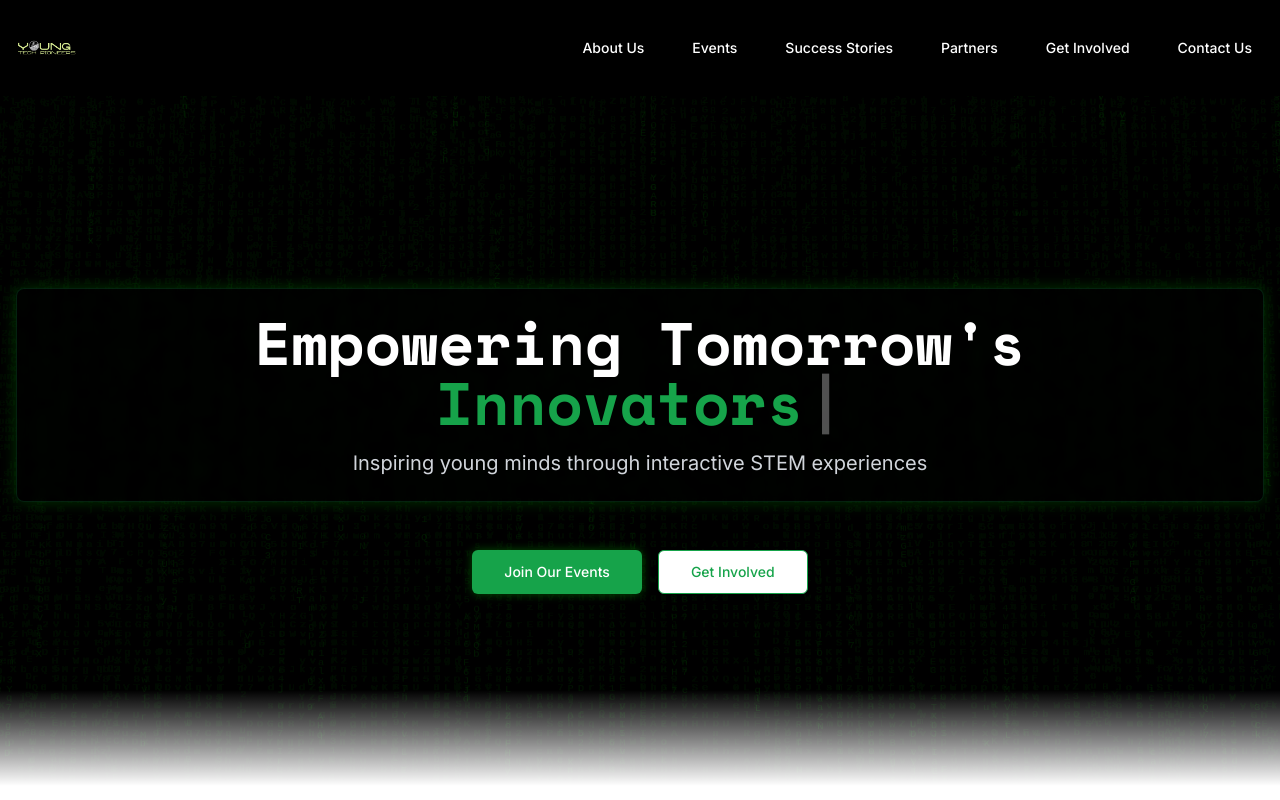
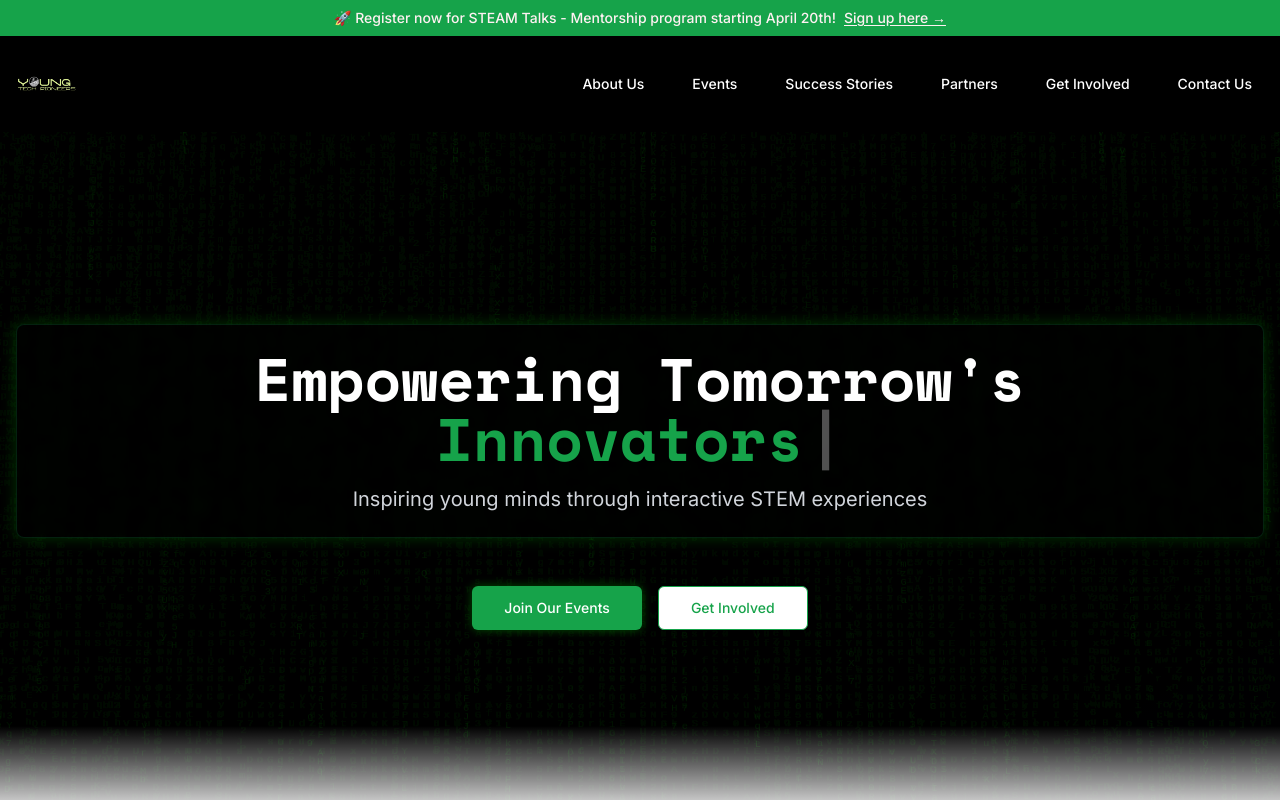
Before and after one commit to torux-bughunter/OfficialYoungTech, a Next.js app: page / in a window 1280 px wide. Shown: the top 800 px of the page. Built offline with nearby package versions, Linux system fonts and the light colour scheme.

Commit message:
Update navbar.tsx

```diff
--- a/components/navbar.tsx
+++ b/components/navbar.tsx
@@ -49,9 +49,24 @@ export default function Navbar() {
   }
 
   return (
-    <header
-      className={`sticky top-0 z-50 w-full transition-all duration-300 ${isScrolled ? "bg-black/95 py-2" : "bg-black py-4"}`}
+    <header className="sticky top-0 z-50 w-full">
+      {/* Promotional Banner */}
+      <div className="w-full bg-primary px-4 py-2 text-center text-sm font-medium text-primary-foreground">
+        <p className="flex items-center justify-center gap-2">
+          <span>🚀 Register now for STEAM Talks - Mentorship program starting April 20th!</span>
+          <a
+            href="https://www.jotform.com/form/250167953877168"
+            target="_blank"
+            rel="noopener noreferrer"
+            className="underline underline-offset-2 hover:text-white/90 transition-colors"
           >
+            Sign up here →
+          </a>
+        </p>
+      </div>
+
+      {/* Main Navbar */}
+      <div className={`w-full transition-all duration-300 ${isScrolled ? "bg-black/95 py-2" : "bg-black py-4"}`}>
         <div className="container flex h-16 items-center justify-between px-4">
           <Link href="/" className="flex items-center">
             <Image
@@ -102,6 +117,7 @@ export default function Navbar() {
             </SheetContent>
           </Sheet>
         </div>
+      </div>
     </header>
   )
 }
```
Lines whose indentation alone changed are shown as unchanged.
